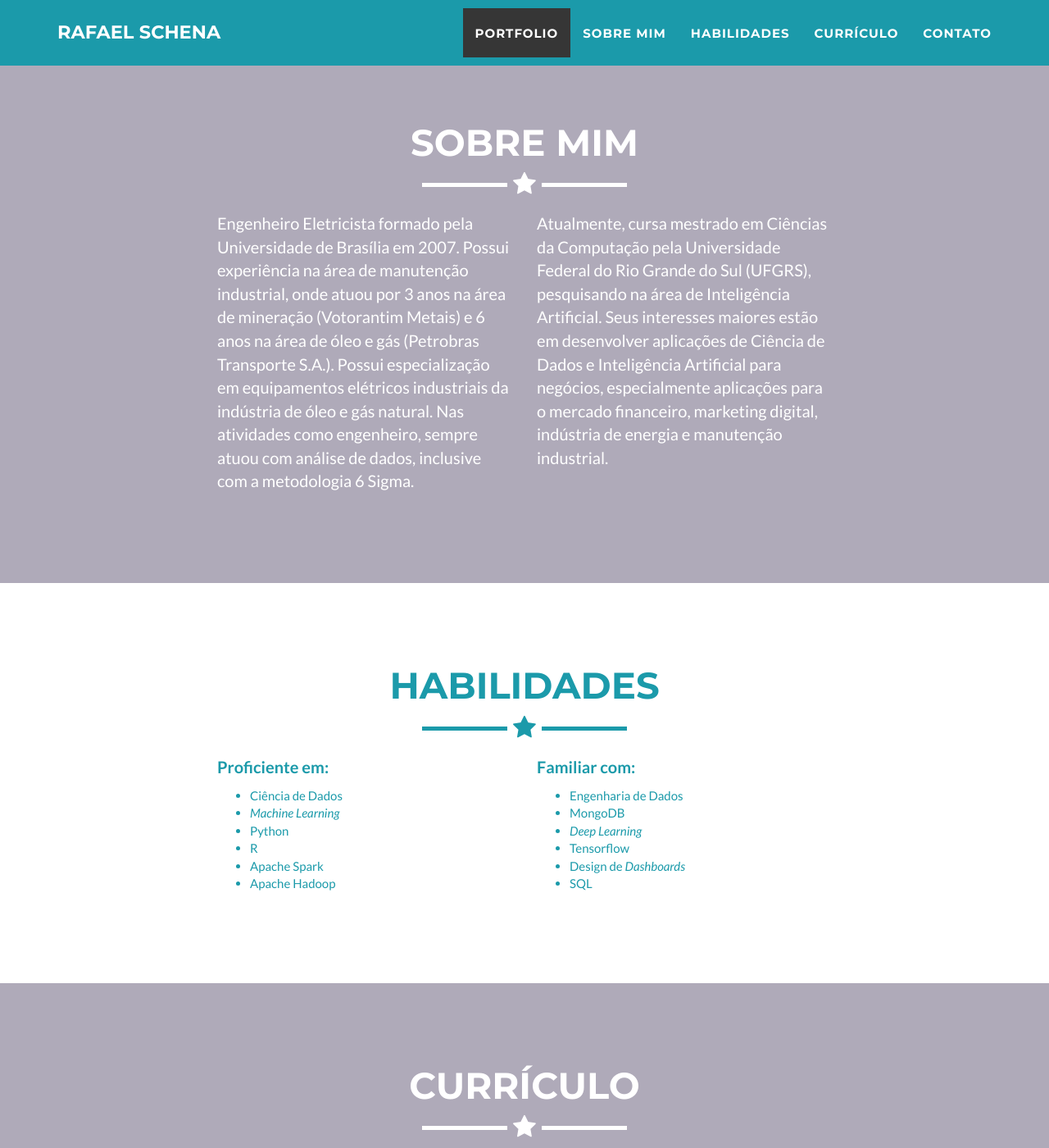
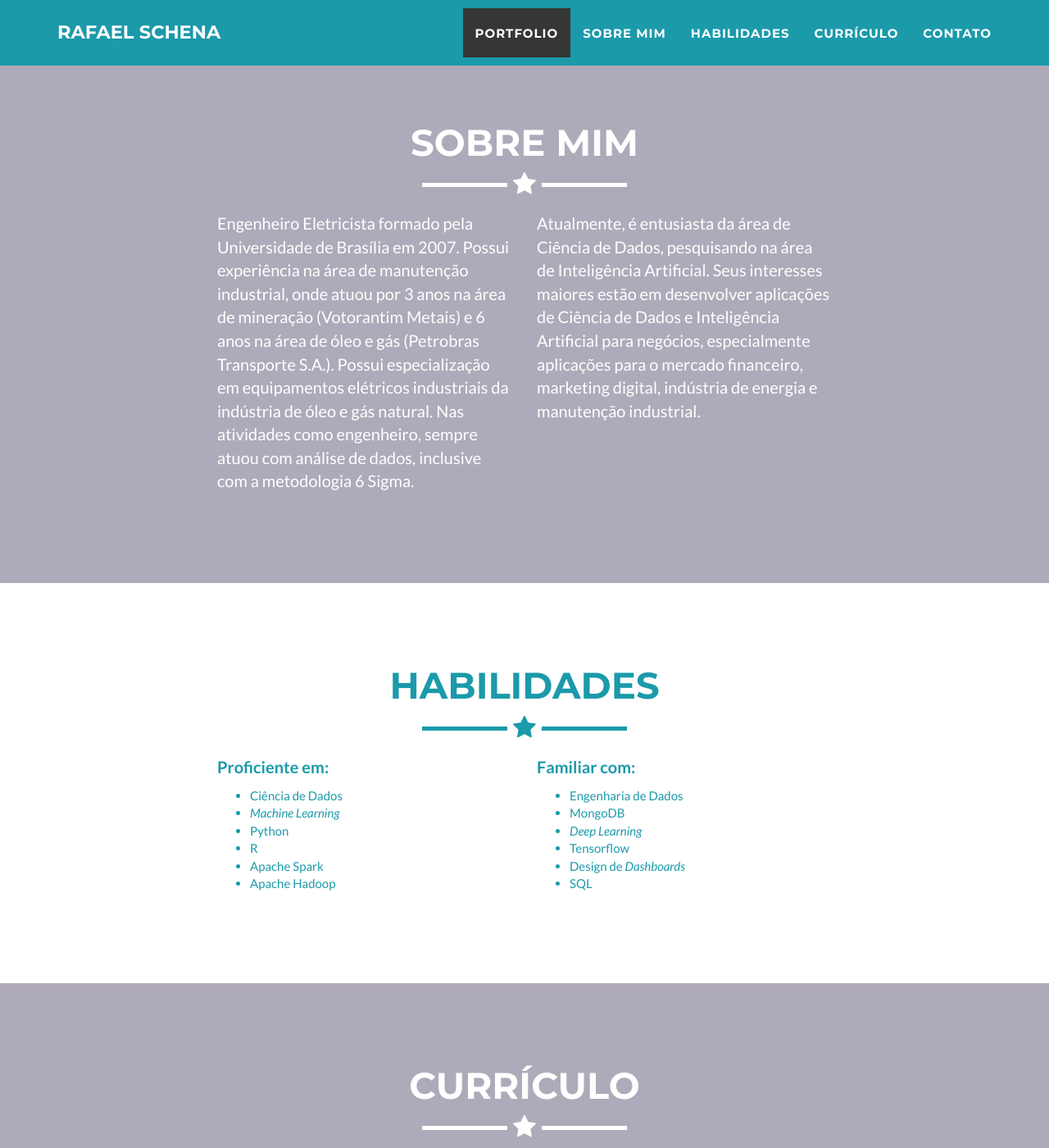
Before and after one commit to rafaelschena/rafaelschena.github.io, a Jekyll site: the page built from _posts/2020-12-04-projeto-2.markdown, in a window 1280 px wide and 1400 px high, scrolled down 1954 px. Shown: the whole window at 82% size. Built offline with Jekyll 4.4.1, drawn with Linux system fonts in a browser that asks for light colours; some of the changed text lies outside the part shown.

Commit message:
Alteração de curriculo

```diff
--- a/_config.yml
+++ b/_config.yml
@@ -2,9 +2,9 @@
 title: Rafael Schena
 email: rafaelschena@gmail.com
 url: https://github.com/jeromelachaud/freelancer-theme
-description: "Engenheiro Eletricista. Cientista de Dados. Mestrando em Ciências da Computação."
+description: "Engenheiro Eletricista. Cientista de Dados."
 keywords: "engineer, data scientist, engenheiro, cientista de dados, inteligência artificial"
-skills: "Engenheiro Eletricista. Cientista de Dados. Mestrando em Ciências da Computação."
+skills: "Engenheiro Eletricista. Cientista de Dados."
 meta_author: Schena Rafael
 phone: +55(38)99175-8891
 
@@ -34,7 +34,7 @@
 # About settings
 about:
   text-1: "Engenheiro Eletricista formado pela Universidade de Brasília em 2007. Possui experiência na área de manutenção industrial, onde atuou por 3 anos na área de mineração (Votorantim Metais) e 6 anos na área de óleo e gás (Petrobras Transporte S.A.). Possui especialização em equipamentos elétricos industriais da indústria de óleo e gás natural. Nas atividades como engenheiro, sempre atuou com análise de dados, inclusive com a metodologia 6 Sigma."
-  text-2: "Atualmente, cursa mestrado em Ciências da Computação pela Universidade Federal do Rio Grande do Sul (UFGRS), pesquisando na área de Inteligência Artificial. Seus interesses maiores estão em desenvolver aplicações de Ciência de Dados e Inteligência Artificial para negócios, especialmente aplicações para o mercado financeiro, marketing digital, indústria de energia e manutenção industrial."
+  text-2: "Atualmente, é entusiasta da área de Ciência de Dados, pesquisando na área de Inteligência Artificial. Seus interesses maiores estão em desenvolver aplicações de Ciência de Dados e Inteligência Artificial para negócios, especialmente aplicações para o mercado financeiro, marketing digital, indústria de energia e manutenção industrial."
 
 # Habilidades settings
 habilidades:
@@ -61,8 +61,6 @@
 curriculo:
   text-1: <b>Formação</b><br />
             <ul>
-            <li>Mestrando em Ciências da Computação - Universidade Federal do Rio Grande do Sul (UFRGS) -
-            (2021 - atual)</li><br />
             <li>Pós-graduação em Equipamentos Elétricos Aplicados à Indústria de Petróleo e Gás Natural -
             (2012-2013)</li><br />
             <li>Engenheiro Eletricista - Universidade de Brasília (UnB) - (2003-2007)</li></ul><br />
```
